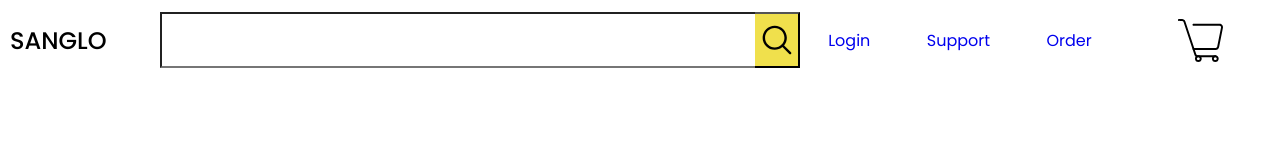
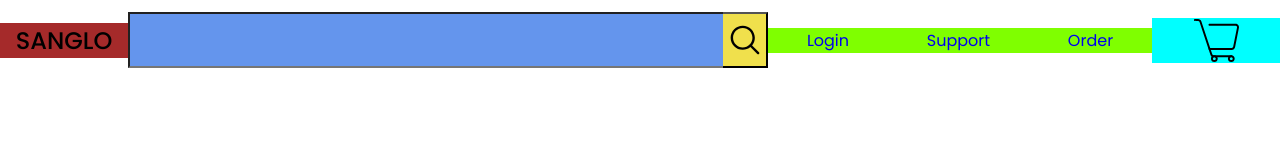
Before and after one commit to sumanrimal05/SANGLO, a plain HTML site: page index.html in a window 1280 px wide. Drawn offline with Linux system fonts and the light colour scheme.

Commit message:
CSS updated for header

```diff
--- a/style.css
+++ b/style.css
@@ -12,8 +12,8 @@ header{
     display: flex;
     width: 100%;
     height: 10vh;
+    justify-content: space-between;
     align-items: center;
-    justify-content: space-around;
 }
 
 .logo-container, .nav-links, .search, .cart{
@@ -22,19 +22,21 @@ header{
 }
 
 .logo-container{
+    background-color: brown;
+    justify-content: center;
     flex: 1;
 }
 
 .logo{
-    margin-left: 10px;
     font-weight: 500;
 }
 
 .top-nav{
-    flex: 2;
+    flex: 3;
 }
 
 .nav-links{
+    background-color: chartreuse;
     justify-content: space-around;
     list-style: none;
 }
@@ -45,23 +47,31 @@ header{
 .search{
     background-color:rgb(240, 224, 76);
     height: 70%;
-    flex: 4;
+    flex: 5;
     justify-content: flex-start;
 }
 
 .search-box{
+    background-color: cornflowerblue;
     border-right: 0px;
     flex-grow: 1;
     font-size: 1.1em;
     padding-left: 8px;
 }
+
+.search-box:focus{
+    outline: orange;
+}
+
 .search-box-button{
     width: 45px;
     border-left: 0px;
     background: url(./Images/search_icon.svg) no-repeat center;
     background-size: 30px;
 }
+
 .cart{
+    background-color: cyan;
     justify-content: center;
     flex: 1;
 }
```
